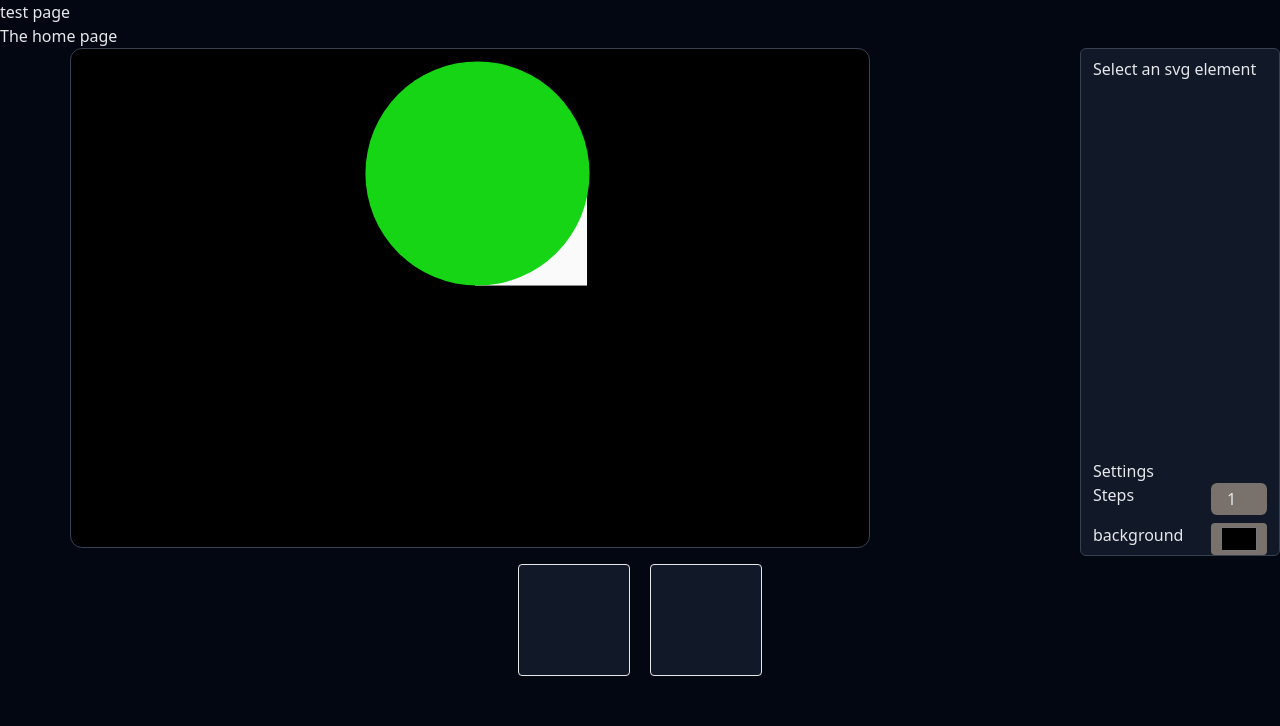
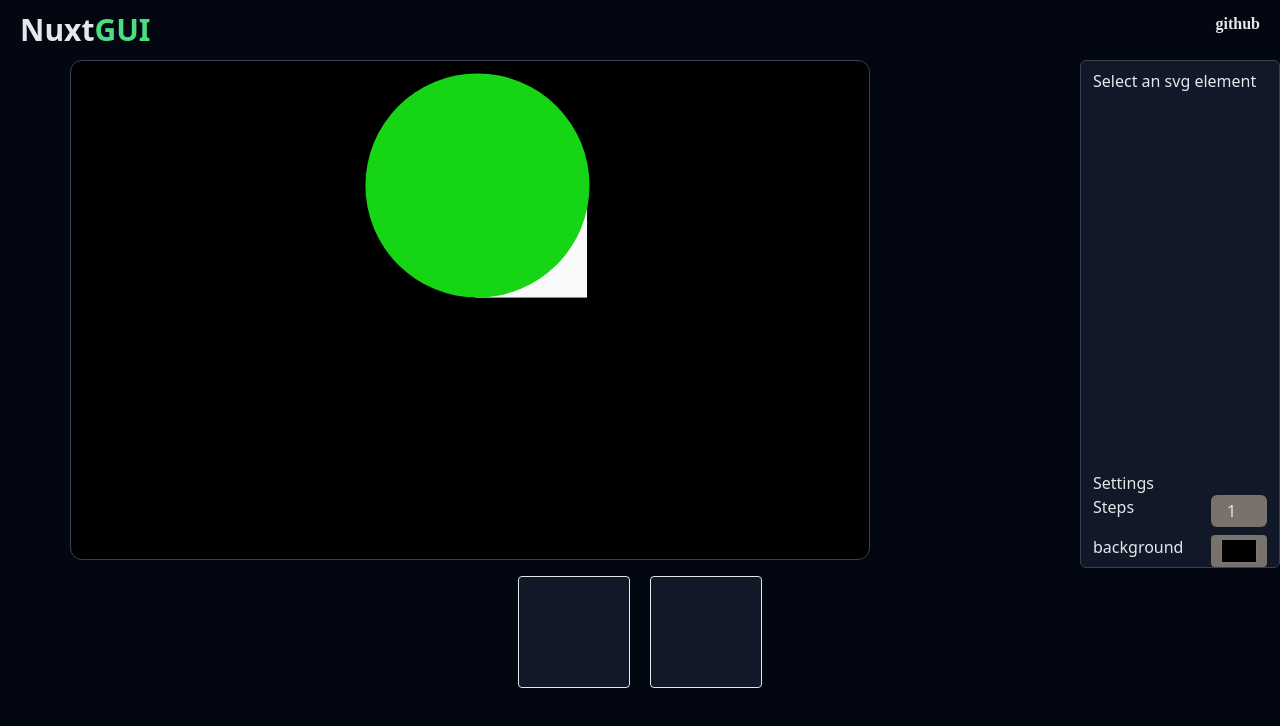
Before and after one commit to webothdo/nuxt-gui, a Nuxt app: page / in a window 1280 px wide. Shown: the top 726 px of the page. Built offline with nearby package versions, Linux system fonts and the light colour scheme; some icons are missing.

Commit message:
fix: a little bit of ui clean up

```diff
--- a/pages/index.vue
+++ b/pages/index.vue
@@ -60,8 +60,13 @@ const el = [
 
 <template>
     <div>
-        <NuxtLink to="/testpage">test page</NuxtLink>
-        <h1>The home page</h1>
+        <nav class="flex justify-between px-5 py-3">
+            <h1 class="text-3xl font-bold ">Nuxt<span class="text-green-400">GUI</span></h1>
+            <NuxtLink class="font-bold hover:text-green-400 font-[Gambetta]" to="https://github.com/webothdo/nuxt-gui"
+                target="_blank">
+                github
+            </NuxtLink>
+        </nav>
         <main class="flex justify-between pl-[70px]">
             <SVGBackground />
             <controlsGUI :controls="controls" :settings="settings" @updateControls="updateControls" />
```
